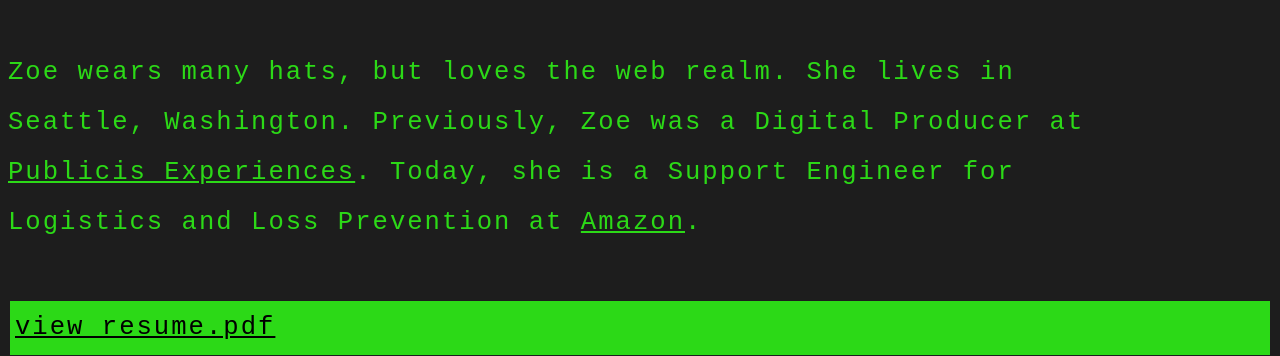
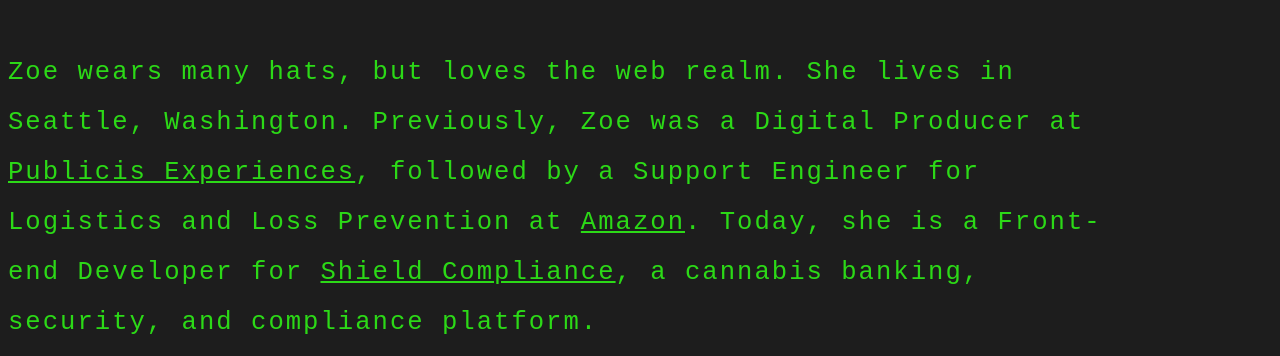
Before and after one commit to zmcdaniel/zoe-site, a plain HTML site: page index.html in a window 1280 px wide. Shown: the part 444-800 px from the top of the page. Drawn offline with Linux system fonts and the light colour scheme.

Commit message:
Updated employment info

```diff
--- a/index.html
+++ b/index.html
@@ -51,7 +51,7 @@
 </div>
 
 <div class="row intro-text">
-        Zoe wears many hats, but loves the web realm. She lives in Seattle, Washington. Previously, Zoe was a Digital Producer at <a href="http://www.publicisxp.com/" target="_blank">Publicis Experiences</a>. Today, she is a Support Engineer for Logistics and Loss Prevention at <a href="http://amazon.com" target="_blank">Amazon</a>.
+        Zoe wears many hats, but loves the web realm. She lives in Seattle, Washington. Previously, Zoe was a Digital Producer at <a href="http://www.publicisxp.com/" target="_blank">Publicis Experiences</a>, followed by a Support Engineer for Logistics and Loss Prevention at <a href="http://amazon.com" target="_blank">Amazon</a>. Today, she is a Front-end Developer for <a href="https://shieldbanking.com" target="_blank">Shield Compliance</a>, a cannabis banking, security, and compliance platform.
 </div>
 
 <div class="button resume">
```
